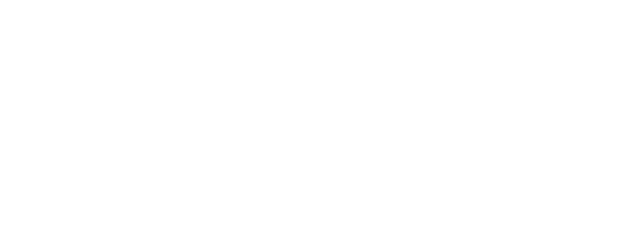
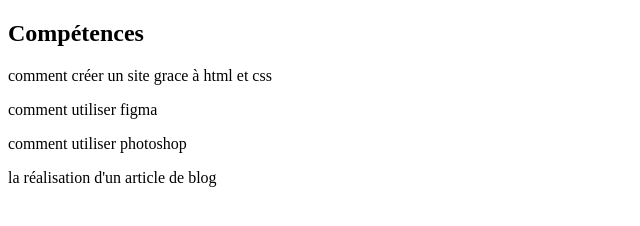
Before and after one commit to Fridaos/git-mon-cv, a plain HTML site: page index.html in a window 1280 px wide. Shown: the whole page, without its empty margins (0-640 px from the left). Drawn offline with Linux system fonts and the light colour scheme.

Commit message:
mise en place de la section compétences

```diff
--- a/index.html
+++ b/index.html
@@ -8,6 +8,10 @@
     <link rel="stylesheet" href="style.css">
 </head>
 <body>
-
+    <h2>Compétences</h2>
+    <p>comment créer un site grace à html et css</p>
+    <p>comment utiliser figma</p>
+    <p>comment utiliser photoshop</p>
+    <p>la réalisation d'un article de blog</p>
 </body>
 </html>
```
